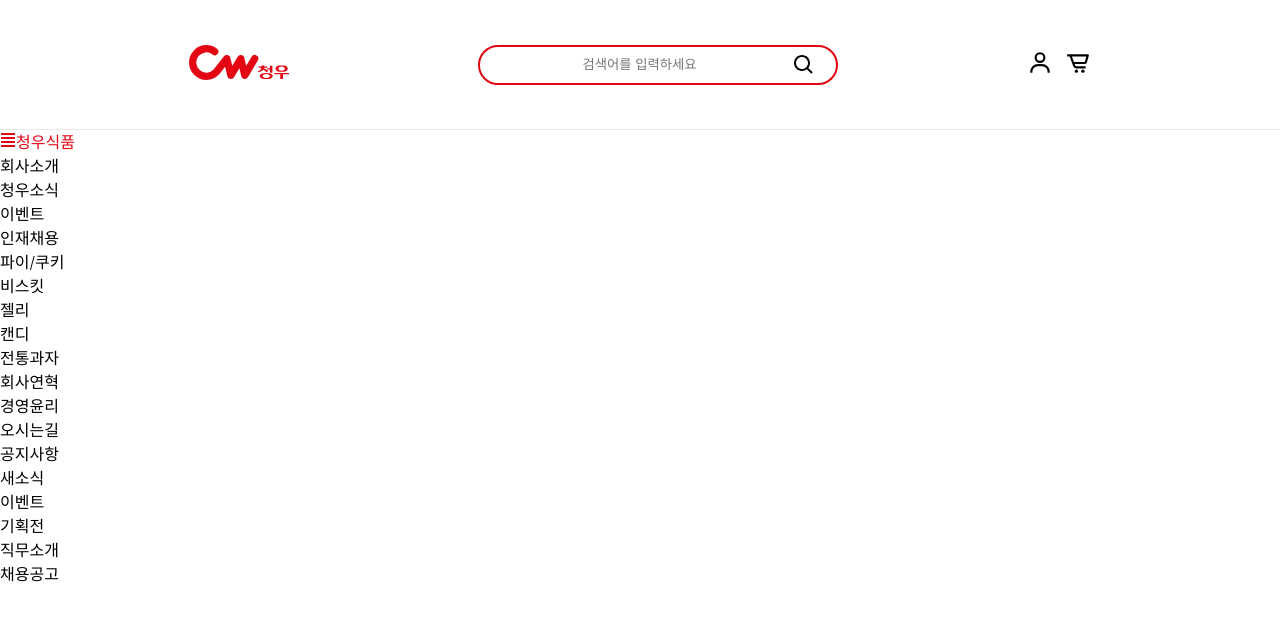
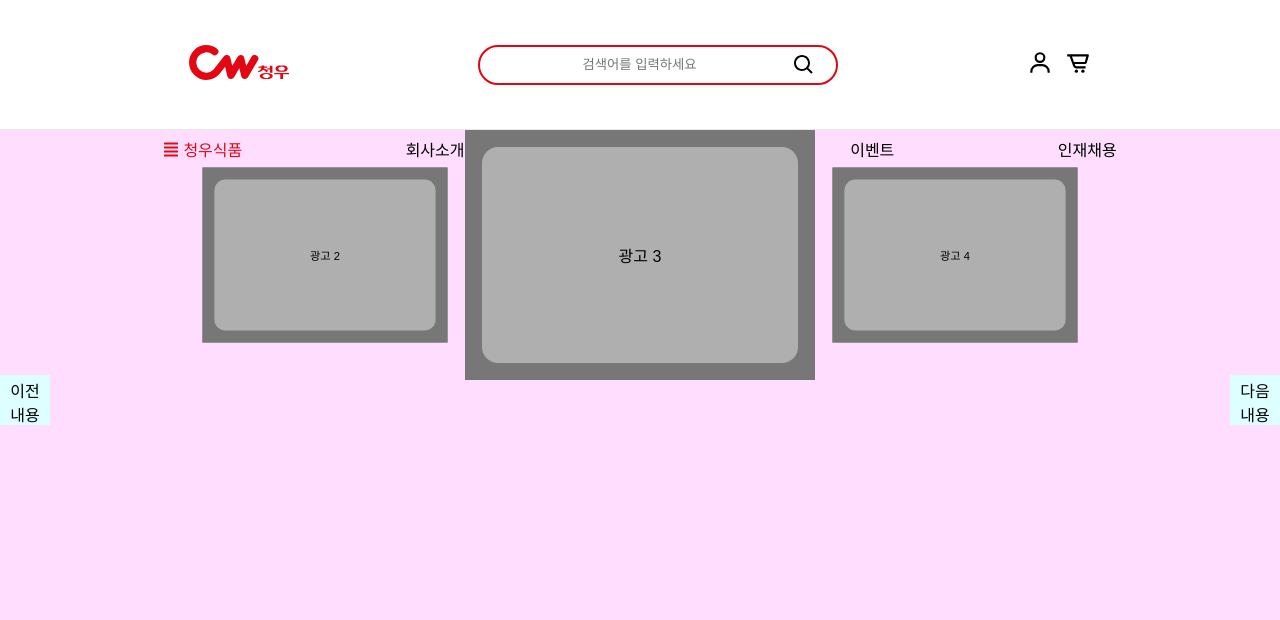
Before and after one commit to yeonwoochoe/project_web_cwfood, a React (Create React App) app: page / in a window 1280 px wide. Shown: the top 620 px of the page. Built offline with nearby package versions, Linux system fonts and the light colour scheme; the HTML template or start-up script is replaced by a standard one.

Commit message:
[feat] cwfood :new header 네비게이션 useSatae 이용하여 간단한 토글 버튼만들기

```diff
--- a/src/App.js
+++ b/src/App.js
@@ -1,6 +1,7 @@
 
 import React from 'react';
 import Header from './components/Header';
+import Section from './components/Section';
 import './App.css';
 
 
@@ -8,7 +9,7 @@ function App() {
   return (
     <div className="App">
       <Header/>
-
+      <Section/>
     </div>
   );
 }
--- a/src/components/Gnb.js
+++ b/src/components/Gnb.js
@@ -1,23 +1,35 @@
-
+import React,{useState} from 'react';
 import styled from 'styled-components';
 import { FaAlignJustify } from "react-icons/fa";
 import { Link } from 'react-router-dom';
 
 export default function Gnb (){
 
+
+  const [isOpen, setOpen] = useState(true);  // 메뉴의 초기값을 true 설정
+
+  const toggleMenu = () => {
+    setOpen(isOpen => !isOpen); // on,off 개념 boolean
+    }
+
+
+
+
   let Maintitle = styled.div
   `
   color : #e30613
   `
 
+
+
   return (
 
 
   <div className="gnb">
-    <div className="gnb_category">
-    <ul className="category_inner">
+    <div className={isOpen ? "gnb_category" : "gnb_category on"} onClick={()=>toggleMenu()}>
+    <ul className="category_inner"  >
       <li>
-      <Maintitle className="gnb_title"> <Link to="/ "><FaAlignJustify className="menu_icon" size="16" color="#e30613"/>청우식품</Link></Maintitle>
+      <Maintitle className="gnb_title" > <Link to="/ "><FaAlignJustify className="menu_icon" size="16" color="#e30613"/>청우식품</Link></Maintitle>
 
       </li>
 
@@ -40,8 +52,7 @@ export default function Gnb (){
     </ul>
   </div>
 
-  <div className="gnb_list">
-
+  <div className={isOpen ? "gnb_list" : "gnb_list on"}>
     <ul className="list_inner">
           <li><Link to="/">파이/쿠키</Link></li>
           <li><Link to="/">비스킷</Link></li>
--- a/src/components/Header.js
+++ b/src/components/Header.js
@@ -19,7 +19,6 @@ return (
       <Unb/>
     </div>
     <Nav/>
-
   </header>
 
   )
--- a/src/components/Nav.js
+++ b/src/components/Nav.js
@@ -1,4 +1,5 @@
 import Gnb from './Gnb';
+import '../style/Nav.scss';
 
 export default function Nav (){
 
--- /dev/null
+++ b/src/components/Section.js
@@ -0,0 +1,29 @@
+import '../style/Section.scss';
+
+
+export default function Section(){
+
+
+  return (
+    <section id="viewBox">
+      <div className="container">
+      <div className="slide_btn">
+    <button type="button" className="next">다음내용</button>
+    <button type="button" className="prev">이전내용</button>
+  </div>
+
+  <div className="view_content">
+    <ul className="view_wrap">
+      <li><button type="button">광고 1</button></li>
+      <li><button type="button">광고 2</button></li>
+      <li><button type="button">광고 3</button></li>
+      <li><button type="button">광고 4</button></li>
+      <li><button type="button">광고 5</button></li>
+    </ul>
+  </div>
+
+      </div>
+  </section>
+
+  )
+}
```
